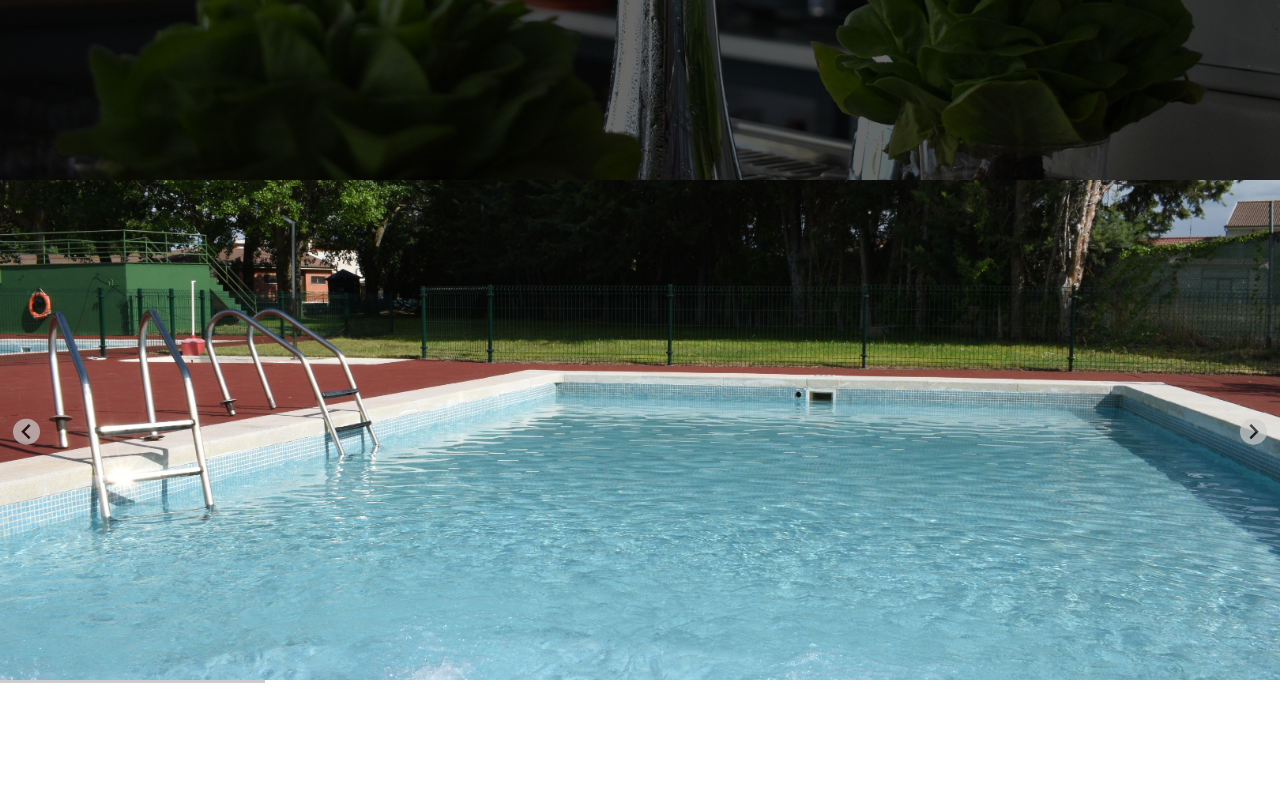
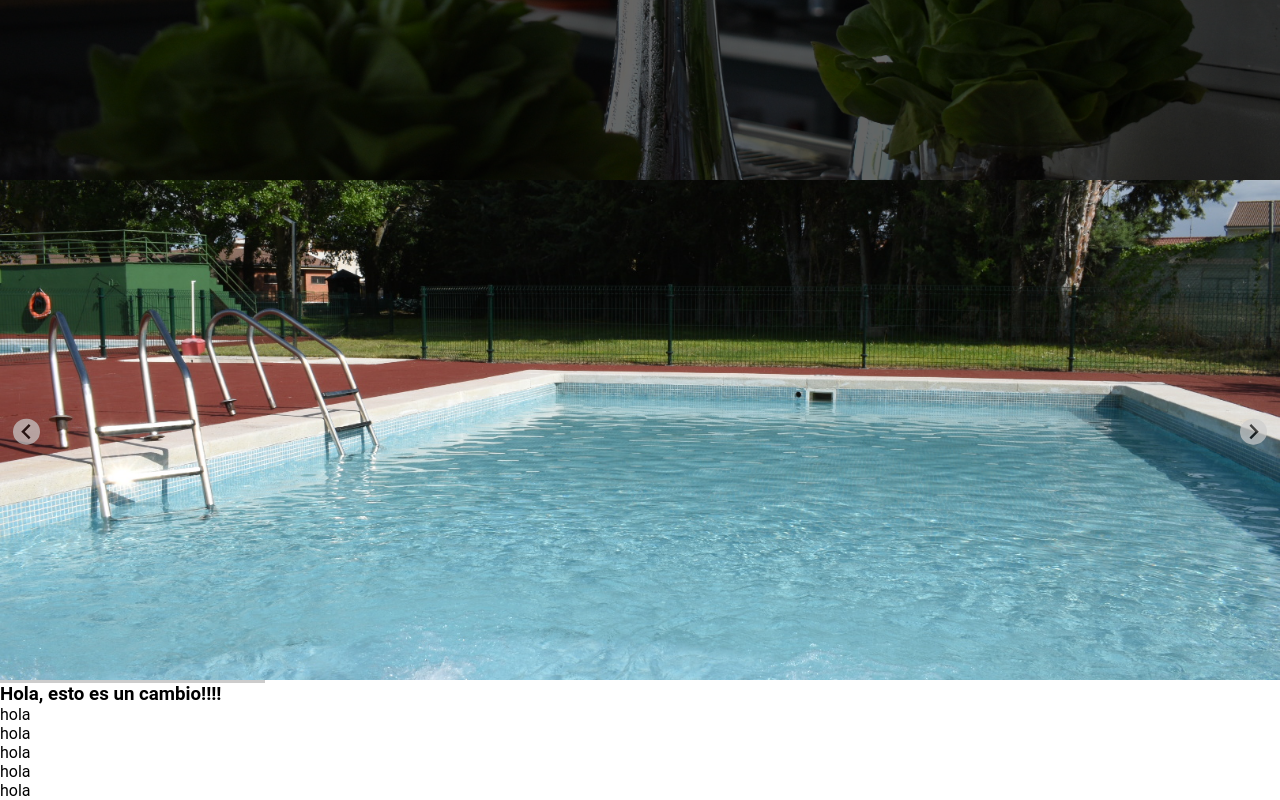
Before and after one commit to riskezwn/piscinasvillaverde, a plain HTML site: page index.html in a window 1280 px wide. Shown: the part 2220-3020 px from the top of the page. Before the commit the page ends 2903 px from the top, so only its background shows below. Drawn offline with Linux system fonts and the light colour scheme; a web font is replaced by a local one.

Commit message:
Añadir sección

```diff
--- a/index.html
+++ b/index.html
@@ -119,6 +119,16 @@
           </div>
         </div>
       </div>
+      <div>
+        <h3>Hola, esto es un cambio!!!!</h3>
+        <ul>
+          <li>hola</li>
+          <li>hola</li>
+          <li>hola</li>
+          <li>hola</li>
+          <li>hola</li>
+        </ul>
+      </div>
 
 
     </main>
```
